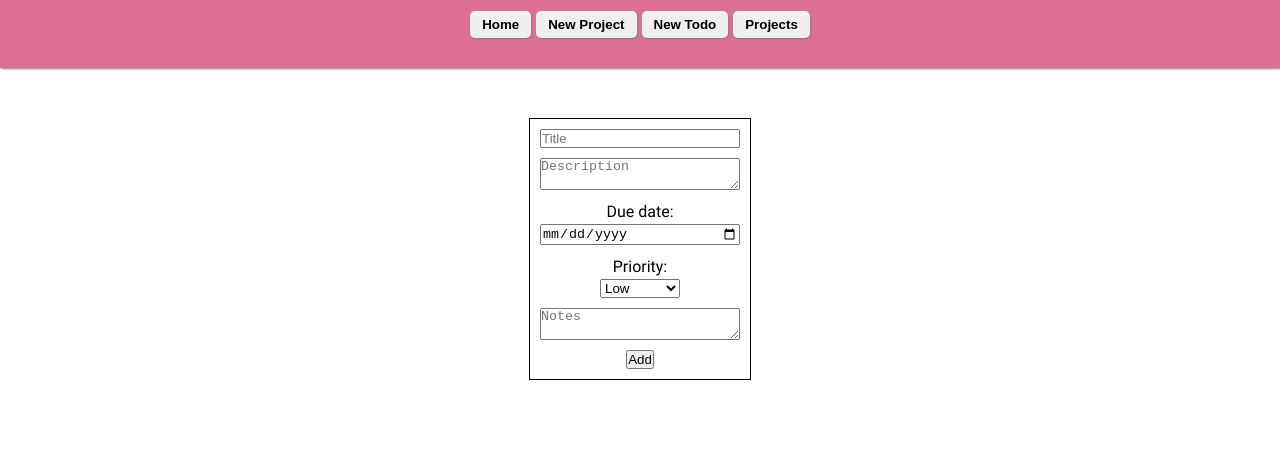
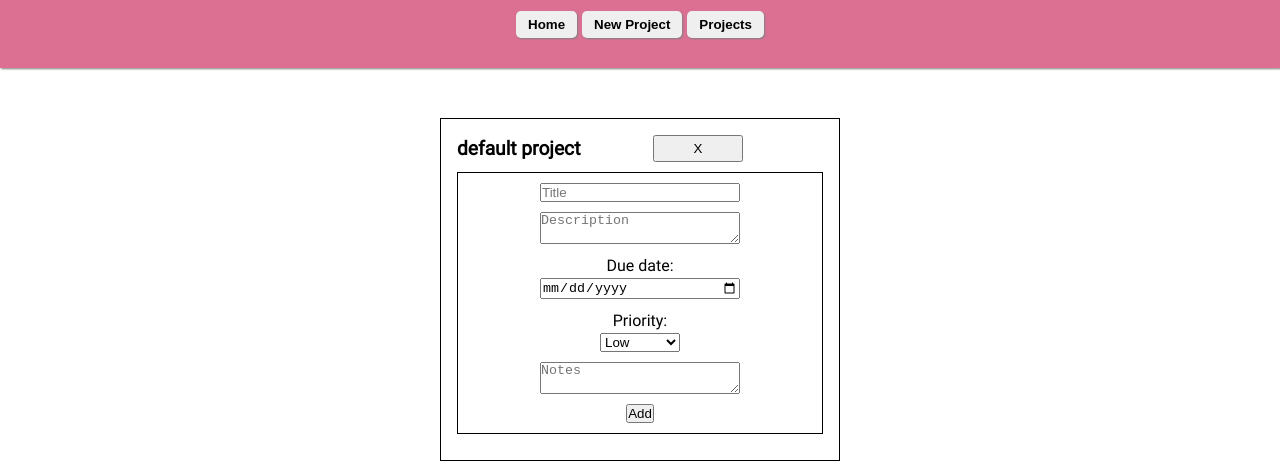
Before and after one commit to spx77-e59/todo-list, a website built with webpack: page src/template.html in a window 1280 px wide. Both pictures are taken after a click on the button "New Todo". Shown: the part 53-526 px from the top of the page. Built offline with nearby package versions, Linux system fonts and the light colour scheme.

Commit message:
Make changes to the display

```diff
--- a/src/classes/Storage.js
+++ b/src/classes/Storage.js
@@ -1,5 +1,14 @@
-export default class Storage {
-  constructor(Projects) {
-    this.Projects = Projects;
-  }
-}
+// class Storage {
+//   constructor(Projects) {
+//     this.Projects = Projects;
+//   }
+// }
+// const storage = new
+// export default new Storage([]);
+import saveToLocalStorage from "../functions/saveToLocalStorage";
+
+const Storage = {Projects: []};
+
+saveToLocalStorage(Storage);
+
+export default Storage;
--- a/src/classes/display/showProjectsAndList.js
+++ b/src/classes/display/showProjectsAndList.js
@@ -1,17 +1,56 @@
 import retrieveDataFromLocalStorage from "../../functions/retrieveDataFromLocalStorage";
+import newTodoForm from "../../forms/newTodoForm";
 
 export default function () {
+  const contentDiv = document.querySelector("#content");
   const projectsDiv = document.createElement("div");
   projectsDiv.id = "projectsDiv";
   const projects = retrieveDataFromLocalStorage();
-
+  console.log("receive:",projects);
   projects.forEach((project) => {
     const projectTitleText = document.createElement("h1");
     projectTitleText.textContent = project.title;
 
+    const todoForm = newTodoForm(project);
+    todoForm.style.display = "none";
+
+    const newTodoButton = document.createElement("button");
+    newTodoButton.classList.add("todoButton");
+    newTodoButton.textContent = "New Todo";
+
+    newTodoButton.addEventListener("click", () => {
+      todoForm.style.display = "";
+      projectDiv.insertBefore(todoForm, todoListDiv);
+      newTodoButton.style.display = "none";
+      closeTodoFormButton.style.display = "";
+    });
+
+    const closeTodoFormButton = document.createElement("button");
+    closeTodoFormButton.classList.add("closeTodoFormButton");
+    closeTodoFormButton.textContent = "X";
+    closeTodoFormButton.style.display = "none";
+
+    closeTodoFormButton.addEventListener("click", () => {
+      todoForm.style.display = "none";
+      newTodoButton.style.display = "";
+      closeTodoFormButton.style.display = "none";
+    });
+
+    const projectHeaderDiv = document.createElement("div");
+    projectHeaderDiv.classList.add("projectHeaderDiv");
+    projectHeaderDiv.append(
+      projectTitleText,
+      closeTodoFormButton,
+      newTodoButton
+    );
+
     const projectDiv = document.createElement("div");
     projectDiv.classList.add("projectDiv");
-    projectDiv.append(projectTitleText);
+    projectDiv.append(projectHeaderDiv);
+
+    const todoListDiv = document.createElement("div");
+    todoListDiv.classList.add("todoListDiv");
+    projectDiv.append(todoListDiv);
 
     project.todos.forEach((todo) => {
       const titleText = document.createElement("h2");
@@ -39,10 +78,10 @@ export default function () {
         viewDetailButton,
         deleteButton
       );
-      projectDiv.append(todoDiv);
+      todoListDiv.append(todoDiv);
     });
     projectsDiv.append(projectDiv);
   });
-
-  return projectsDiv;
+  contentDiv.innerHTML = "";
+  contentDiv.append(projectsDiv);
 }
--- /dev/null
+++ b/src/forms/newTodoForm.js
@@ -0,0 +1,14 @@
+import createTodoForm from "./createTodoForm";
+import submitTodoForm from "./submitTodoForm";
+import Storage from "../classes/Storage";
+import showProjectsAndList from "../classes/display/showProjectsAndList";
+
+export default function (project) {
+  const todoForm = createTodoForm();
+  todoForm.addEventListener("submit", (event) => {
+    submitTodoForm(event, todoForm, project, Storage);
+    todoForm.style.display = "none";
+    showProjectsAndList();
+  });
+  return todoForm;
+}
--- a/src/forms/submitTodoForm.js
+++ b/src/forms/submitTodoForm.js
@@ -1,7 +1,8 @@
 import createTodo from "../functions/createTodo.js";
 import addTodoToProject from "../functions/addTodoToProject.js";
 import saveToLocalStorage from "../functions/saveToLocalStorage.js";
-import generateUniqueID from "../functions/generateUniqueID.js"
+import updateProjectTodos from "../functions/updateProjectTodos.js";
+import generateUniqueID from "../functions/generateUniqueID.js";
 
 export default function (event, form, project, storage) {
   event.preventDefault();
@@ -15,9 +16,10 @@ export default function (event, form, project, storage) {
     checked: form.checkedInput.checked,
   };
   const todo = createTodo(formData);
-  console.table(todo);
+  console.log("todo:", todo);
   addTodoToProject(project, todo);
+  console.log("project after:", project.todos);
+  updateProjectTodos(storage, project);
   saveToLocalStorage(storage);
-  console.table("project", project.todos);
-  console.table("storage", storage);
+  console.log("submit", storage);
 }
--- /dev/null
+++ b/src/functions/updateProjectTodos.js
@@ -0,0 +1,6 @@
+export default function (Storage, Project) {
+  const projectToUpdateIndex = Storage.Projects.findIndex(
+    (project) => project.title === Project.title
+  );
+  Storage.Projects.splice(projectToUpdateIndex, 1, Project);
+}
--- a/src/index.js
+++ b/src/index.js
@@ -1,40 +1,28 @@
 import "./styles.css";
-import createTodoForm from "./forms/createTodoForm.js";
 import createProjectForm from "./forms/createProjectForm.js";
 import Storage from "./classes/Storage.js";
 import Project from "./classes/Project.js";
 import saveToLocalStorage from "./functions/saveToLocalStorage.js";
-import submitTodoForm from "./forms/submitTodoForm.js";
 import submitProjectForm from "./forms/submitProjectForm.js";
 import generateUniqueID from "./functions/generateUniqueID.js";
 import showProjectsAndList from "./classes/display/showProjectsAndList.js";
 
 const contentDiv = document.querySelector("#content");
 const homeBtn = document.querySelector("#home-btn");
-const newTodoBtn = document.querySelector("#new-todo-btn");
 const newProjectBtn = document.querySelector("#new-project-btn");
 const projectsBtn = document.querySelector("#projects-btn");
 
 const defaultProject = new Project(generateUniqueID(), "default project", []);
 
-const storage = new Storage([defaultProject]);
-saveToLocalStorage(storage);
+Storage.Projects.push(defaultProject);
+saveToLocalStorage(Storage);
 
-contentDiv.append(showProjectsAndList());
-
-newTodoBtn.addEventListener("click", () => {
-  const todoForm = createTodoForm();
-  todoForm.addEventListener("submit", (event) => {
-    submitTodoForm(event, todoForm, defaultProject, storage);
-  });
-  contentDiv.innerHTML = "";
-  contentDiv.append(todoForm);
-});
+showProjectsAndList();
 
 newProjectBtn.addEventListener("click", () => {
   const projectForm = createProjectForm();
   projectForm.addEventListener("submit", (event) => {
-    submitProjectForm(event, projectForm, storage);
+    submitProjectForm(event, projectForm, Storage);
   });
   contentDiv.innerHTML = "";
   contentDiv.append(projectForm);
--- a/src/styles.css
+++ b/src/styles.css
@@ -43,12 +43,11 @@ nav {
 }
 
 nav button {
- padding: 6px 12px;
- border: none;
- border-radius: 5px;
- box-shadow: 1px 1px 2px gray;
- font-weight: 600;
-
+  padding: 6px 12px;
+  border: none;
+  border-radius: 5px;
+  box-shadow: 1px 1px 2px gray;
+  font-weight: 600;
 }
 
 /* content-div */
@@ -100,6 +99,23 @@ nav button {
   gap: 10px;
 }
 
+.projectHeaderDiv {
+  display: grid;
+  grid-template-columns: 1fr 90px 70px;
+  gap: 10px;
+  align-items: center;
+}
+.projectHeaderDiv h1 {
+  font-size: 1.2rem;
+}
+
+.projectHeaderDiv button {
+  padding: 4px 8px;
+}
+
+.newTodoButtton {
+}
+
 .todoDiv {
   display: flex;
   border: 1px solid black;
--- a/src/template.html
+++ b/src/template.html
@@ -11,7 +11,6 @@
       <nav>
         <button id="home-btn">Home</button>
         <button id="new-project-btn">New Project</button>
-        <button id="new-todo-btn">New Todo</button>
         <button id="projects-btn">Projects</button>
       </nav>
     </header>
```
